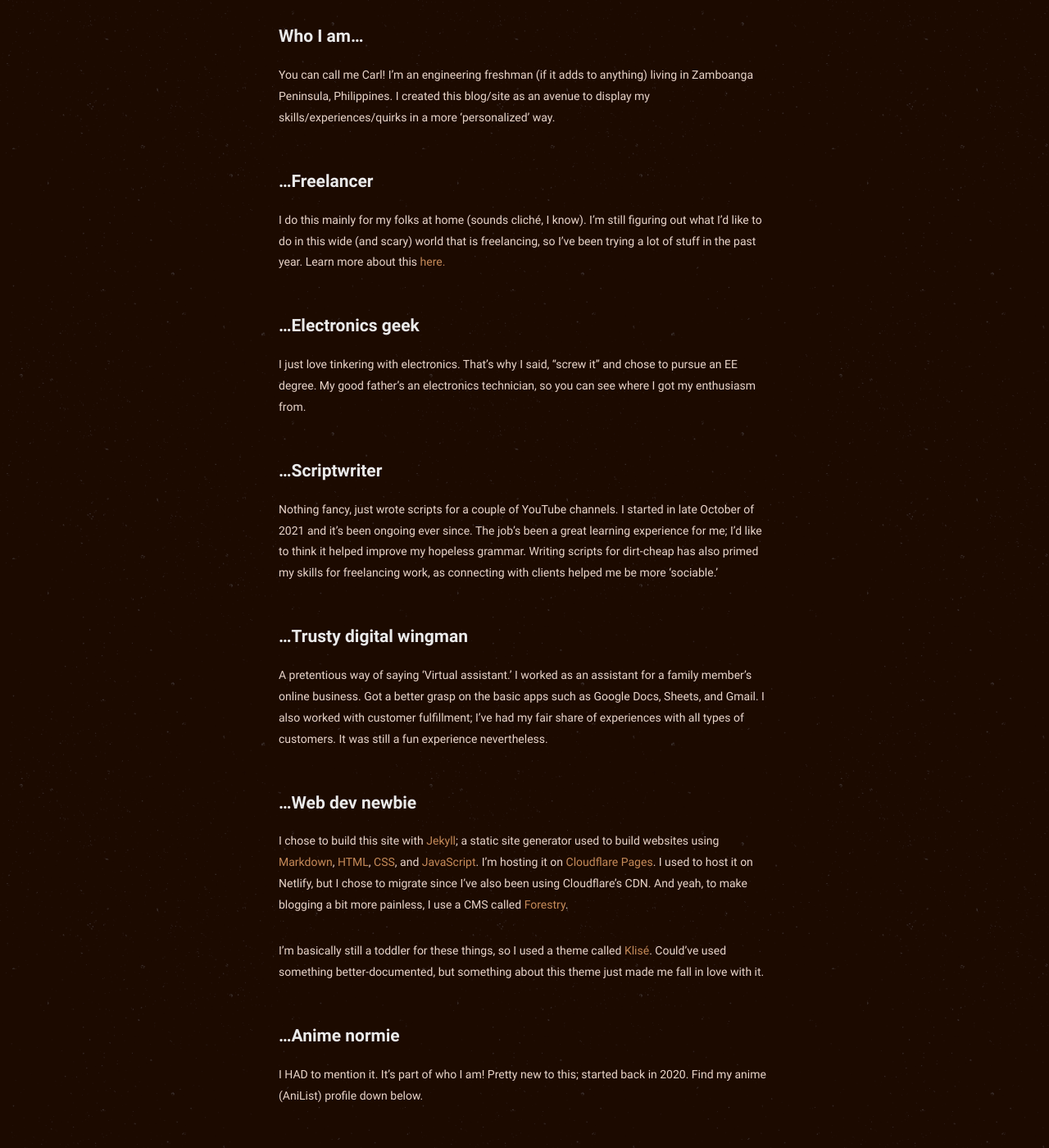
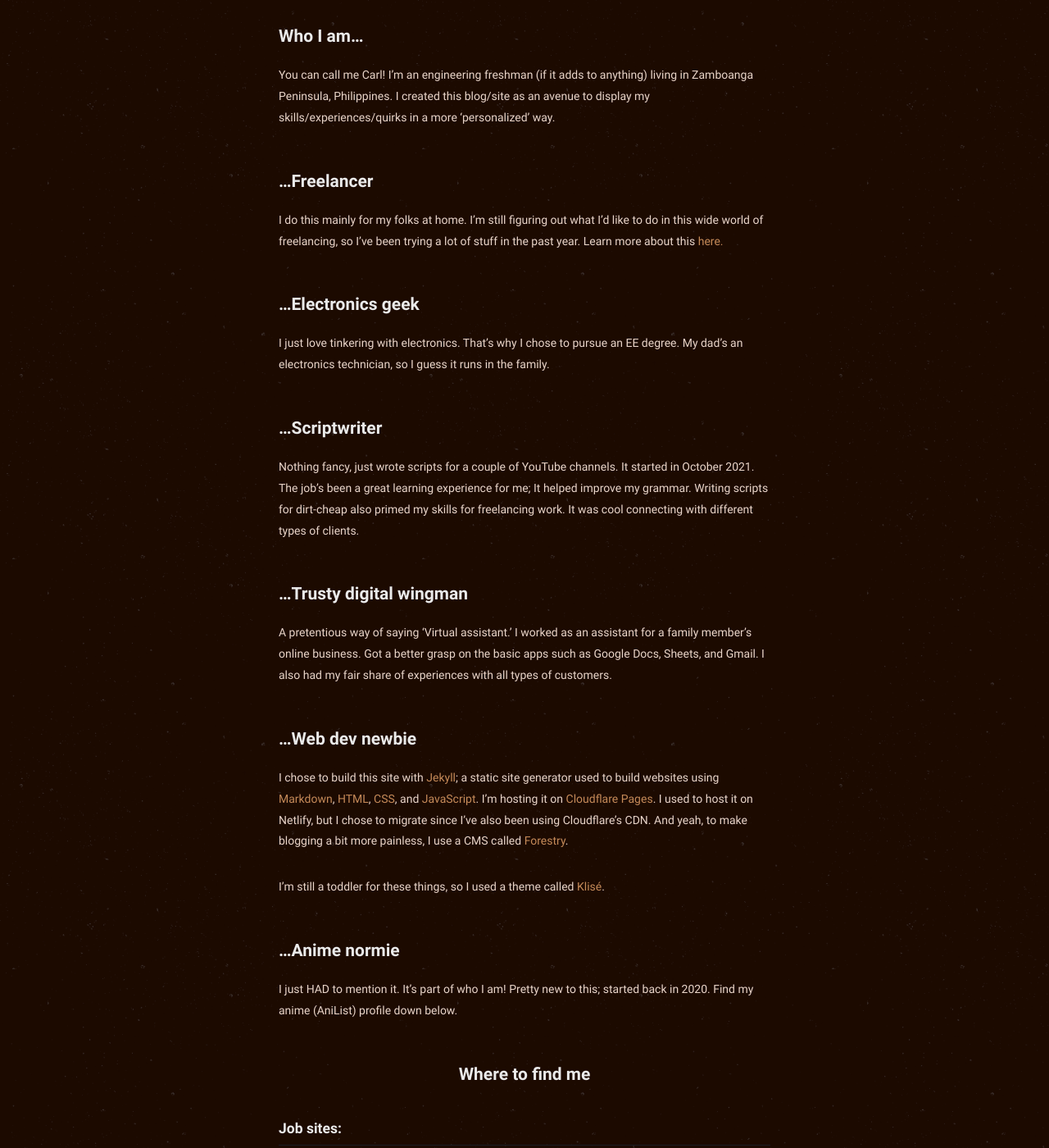
Before and after one commit to philippines69/carlcastroarchives, a Jekyll site: the page built from about.md, in a window 1280 px wide and 1400 px high, scrolled down 260 px. Shown: the whole window at 82% size. Built offline with Jekyll 4.4.1, drawn with Linux system fonts in a browser that asks for light colours.

Commit message:
Update from Forestry.io philippines69 updated about.md

```diff
--- a/about.md
+++ b/about.md
@@ -14,35 +14,36 @@ You can call me Carl! I'm an engineering freshman (if it adds to anything) livin
 
 # ...Freelancer
 
-I do this mainly for my folks at home (sounds cliché, I know). I'm still figuring out what I'd like to do in this wide (and scary) world that is freelancing, so I've been trying a lot of stuff in the past year. Learn more about this [here.]()
+I do this mainly for my folks at home. I'm still figuring out what I'd like to do in this wide world of freelancing, so I've been trying a lot of stuff in the past year. Learn more about this [here.]()
 
 # ...Electronics geek
 
-I just love tinkering with electronics. That's why I said, "screw it" and chose to pursue an EE degree. My good father's an electronics technician, so you can see where I got my enthusiasm from.
+I just love tinkering with electronics. That's why I chose to pursue an EE degree. My dad's an electronics technician, so I guess it runs in the family.
 
 # ...Scriptwriter
 
-Nothing fancy, just wrote scripts for a couple of YouTube channels. I started in late October of 2021 and it's been ongoing ever since. The job's been a great learning experience for me; I'd like to think it helped improve my hopeless grammar. Writing scripts for dirt-cheap has also primed my skills for freelancing work, as connecting with clients helped me be more 'sociable.'
+Nothing fancy, just wrote scripts for a couple of YouTube channels. It started in October 2021. The job's been a great learning experience for me; It helped improve my grammar. Writing scripts for dirt-cheap also primed my skills for freelancing work. It was cool connecting with different types of clients.
 
 # ...Trusty digital wingman
 
-A pretentious way of saying 'Virtual assistant.' I worked as an assistant for a family member's online business. Got a better grasp on the basic apps such as Google Docs, Sheets, and Gmail. I also worked with customer fulfillment; I've had my fair share of experiences with all types of customers. It was still a fun experience nevertheless.
+A pretentious way of saying 'Virtual assistant.' I worked as an assistant for a family member's online business. Got a better grasp on the basic apps such as Google Docs, Sheets, and Gmail. I also had my fair share of experiences with all types of customers.
 
 # ...Web dev newbie
 
 I chose to build this site with [Jekyll](https://jekyllrb.com/); a static site generator used to build websites using [Markdown](https://en.wikipedia.org/wiki/Markdown), [HTML](https://developer.mozilla.org/en-US/docs/Web/HTML), [CSS](https://developer.mozilla.org/en-US/docs/Web/css), and [JavaScript](https://developer.mozilla.org/en-US/docs/Web/javascript). I'm hosting it on [Cloudflare Pages](https://pages.cloudflare.com/). I used to host it on Netlify, but I chose to migrate since I've also been using Cloudflare's CDN. And yeah, to make blogging a bit more painless, I use a CMS called [Forestry](https://forestry.io/).
 
-I'm basically still a toddler for these things, so I used a theme called [Klisé](https://github.com/piharpi/jekyll-klise). Could've used something better-documented, but something about this theme just made me fall in love with it.
+I'm still a toddler for these things, so I used a theme called [Klisé](https://github.com/piharpi/jekyll-klise).
 
 # ...Anime normie
 
-I HAD to mention it. It's part of who I am! Pretty new to this; started back in 2020. Find my anime (AniList) profile down below.
+I just HAD to mention it. It's part of who I am! Pretty new to this; started back in 2020. Find my anime (AniList) profile down below.
 
 <h1 style="text-align: center;"> Where to find me </h1>
 
 ### Job sites:
+
 <p><img src="/assets/img/about/onlinejobs.png" alt="OnlineJobs.ph" style="width:24px;"/><a href="https://www.onlinejobs.ph/jobseekers/info/1800089" target="_blank"> OnlineJobs.ph</a></p>
-<p><img src="/assets/img/about/upwork.png" alt="Upwork" style="width:24px;"/><a href="https://www.upwork.com/freelancers/~01d8748133df2688d5" target="_blank"> Upwork</a></p>
+<p><img src="/assets/img/about/upwork.png" alt="Upwork" style="width:24px;"/><a href="https://www.upwork.com/freelancers/\~01d8748133df2688d5" target="_blank"> Upwork</a></p>
 
 ### Socials:
 
```
